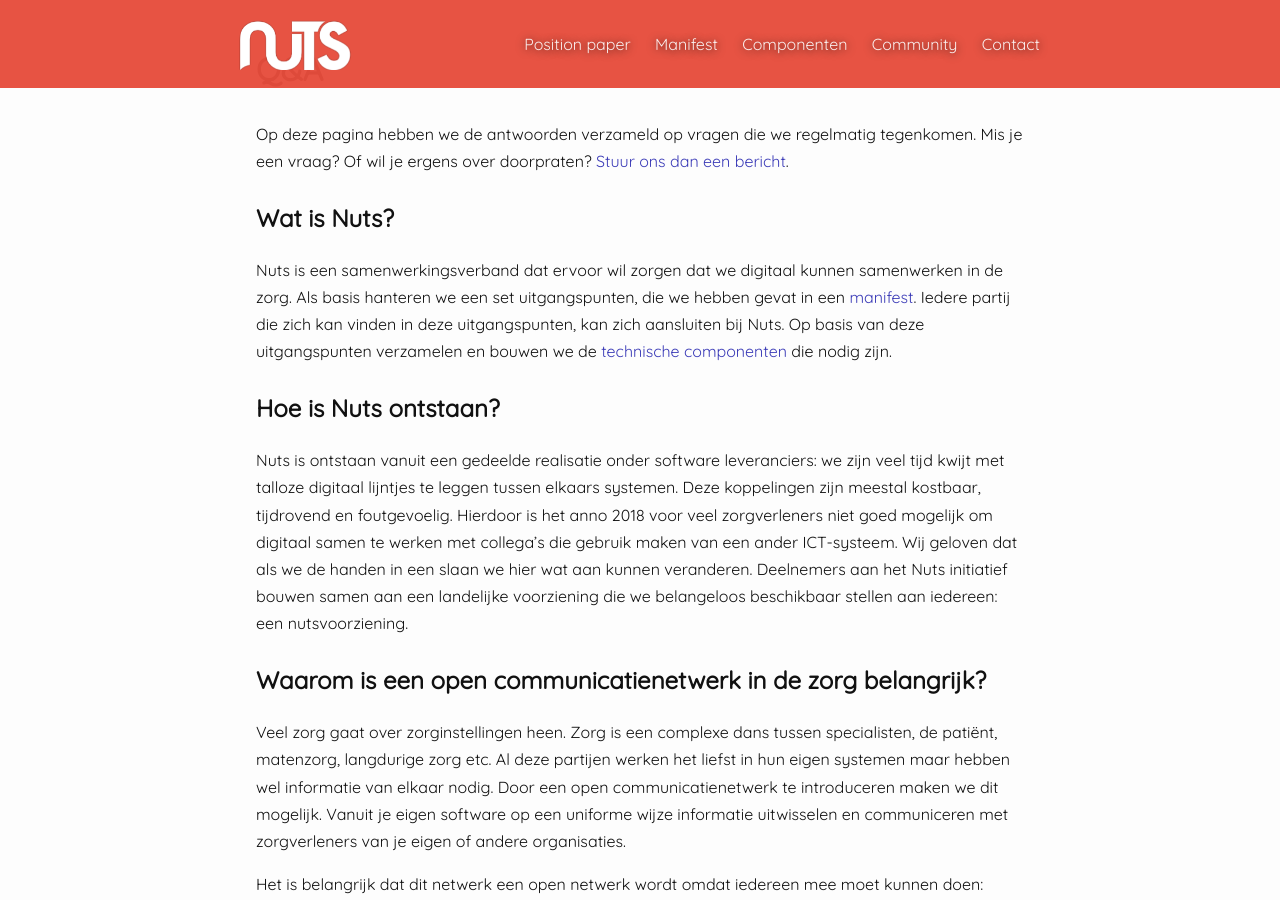
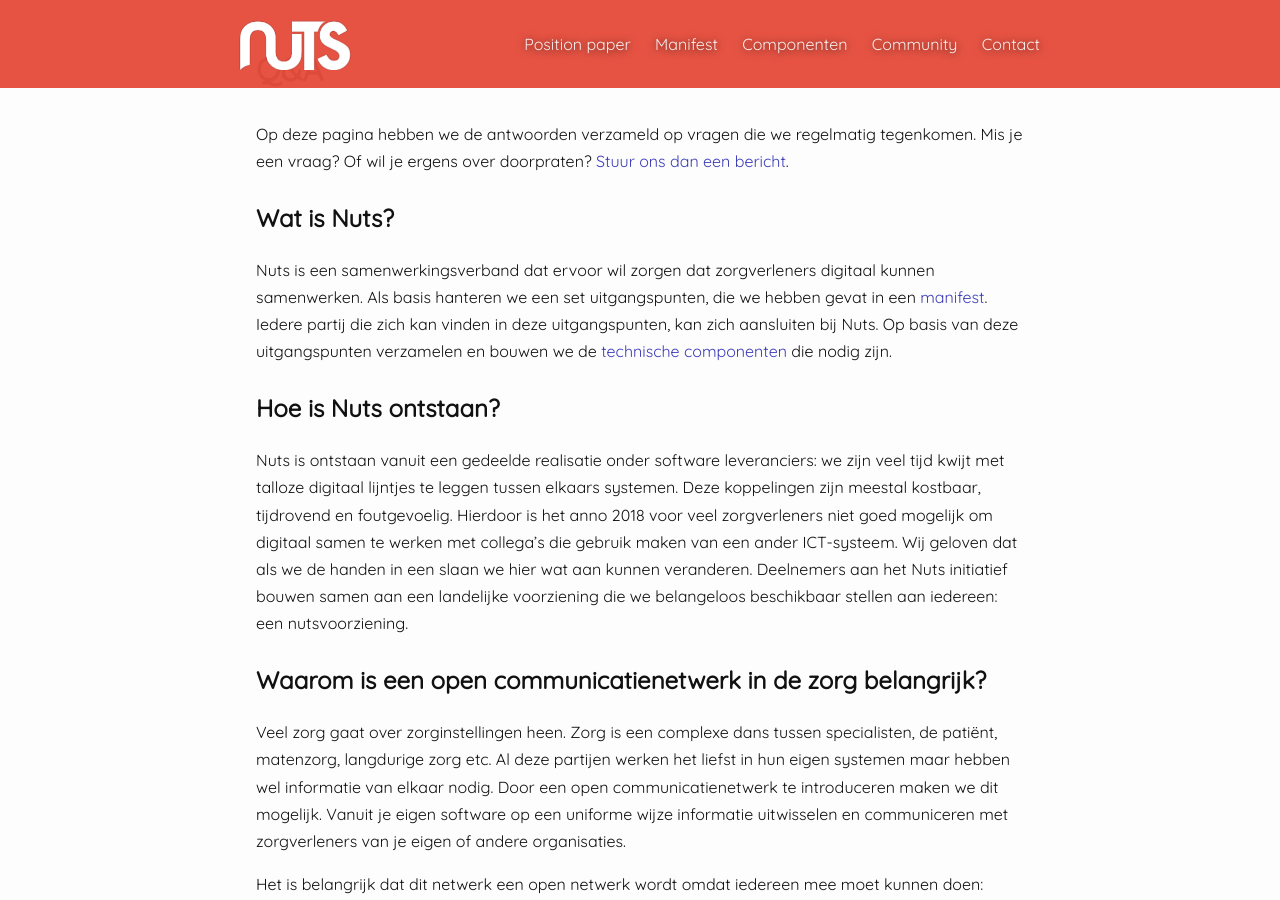
Before and after one commit to nuts-foundation/nuts-webpresence, a Jekyll site: the page built from q-and-a.md, in a window 1280 px wide and 900 px high, scrolled down 444 px. Built offline with Jekyll 4.4.1, drawn with Linux system fonts in a browser that asks for light colours.

Commit message:
Make first sentence less vague, fix whitespacing

```diff
--- a/q-and-a.md
+++ b/q-and-a.md
@@ -10,7 +10,7 @@ Op deze pagina hebben we de antwoorden verzameld op vragen die we regelmatig teg
 
 ## Wat is Nuts?
 
-Nuts is een samenwerkingsverband dat ervoor wil zorgen dat we digitaal kunnen samenwerken in de zorg. Als basis hanteren we een set uitgangspunten, die we hebben gevat in een [manifest](/manifest). Iedere partij die zich kan vinden in deze uitgangspunten, kan zich aansluiten bij Nuts. Op basis van deze uitgangspunten verzamelen en bouwen we de [technische componenten](/componenten) die nodig zijn.
+Nuts is een samenwerkingsverband dat ervoor wil zorgen dat zorgverleners digitaal kunnen samenwerken. Als basis hanteren we een set uitgangspunten, die we hebben gevat in een [manifest](/manifest). Iedere partij die zich kan vinden in deze uitgangspunten, kan zich aansluiten bij Nuts. Op basis van deze uitgangspunten verzamelen en bouwen we de [technische componenten](/componenten) die nodig zijn.
 
 ## Hoe is Nuts ontstaan?
 
@@ -35,8 +35,6 @@ Nuts is een samenwerkingsverband van softwareleveranciers en heeft daarom ook ge
 
 Zowel de patiënt als de zorgmedewerker zal niet direct met Nuts werken. De patiënt krijgt een PGO zoals dat nu door MedMij wordt uitgewerkt. Ook de medewerker blijft gewoon zelf een software leverancier kiezen voor de procesondersteuning. Op de achtergrond zullen gegevens tussen deze systemen worden uitgewisseld met behulp van Nuts. Het voordeel hiervan is dat patiënten toestemmingen één keer op uniforme wijze kunnen vastleggen in bijvoorbeeld hun PGO. Zorgverleners kunnen op hun beurt weer inloggen in de diverse systemen met één identiteit. En wat de zorgverlener ook in welk systeem dan ook doet met de data van de patiënt, de patiënt kan dit altijd vanuit het eigen PGO weer inzien. Dat is het voordeel van een universele infrastructuur.
 
-
-
 ## Waarom is er niet al zoiets als Nuts?
 
 Deels omdat Nuts een kind van deze tijd is. We zien in de laatste jaren een aantal trends:
```
